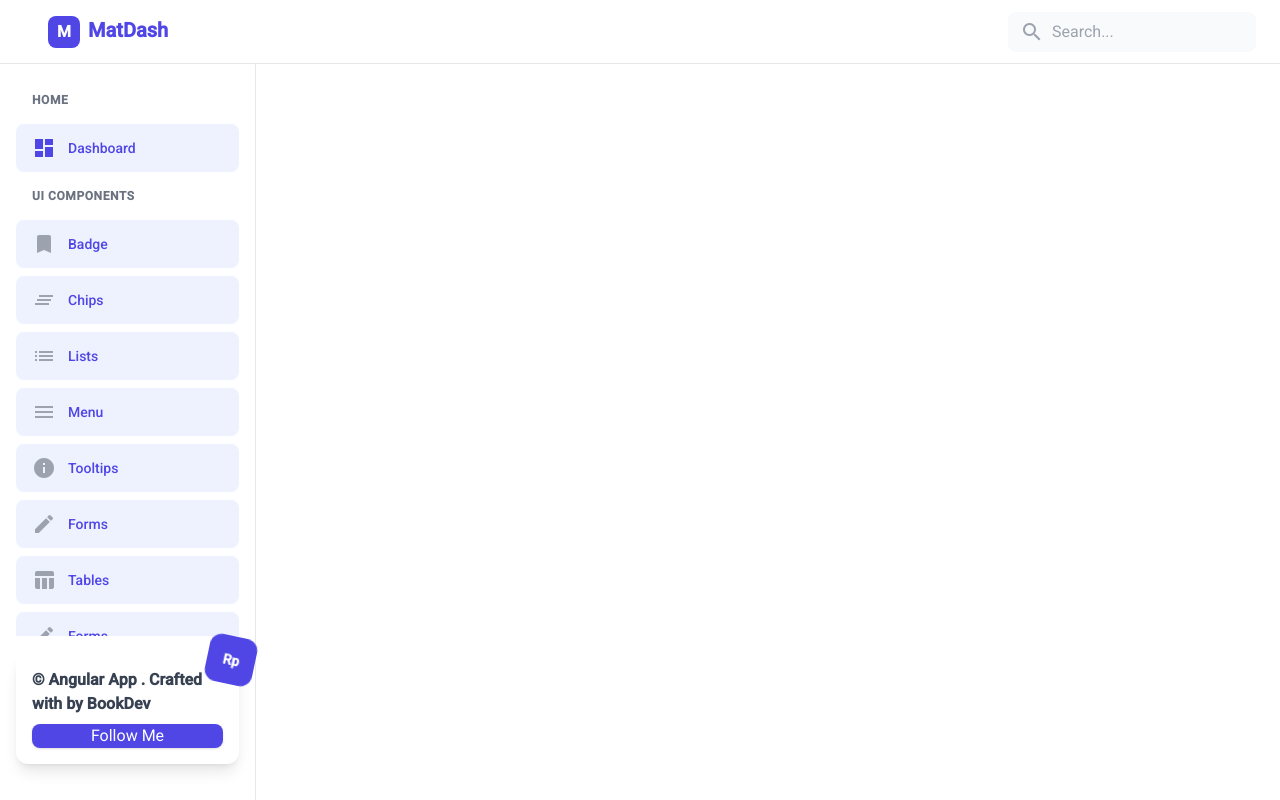
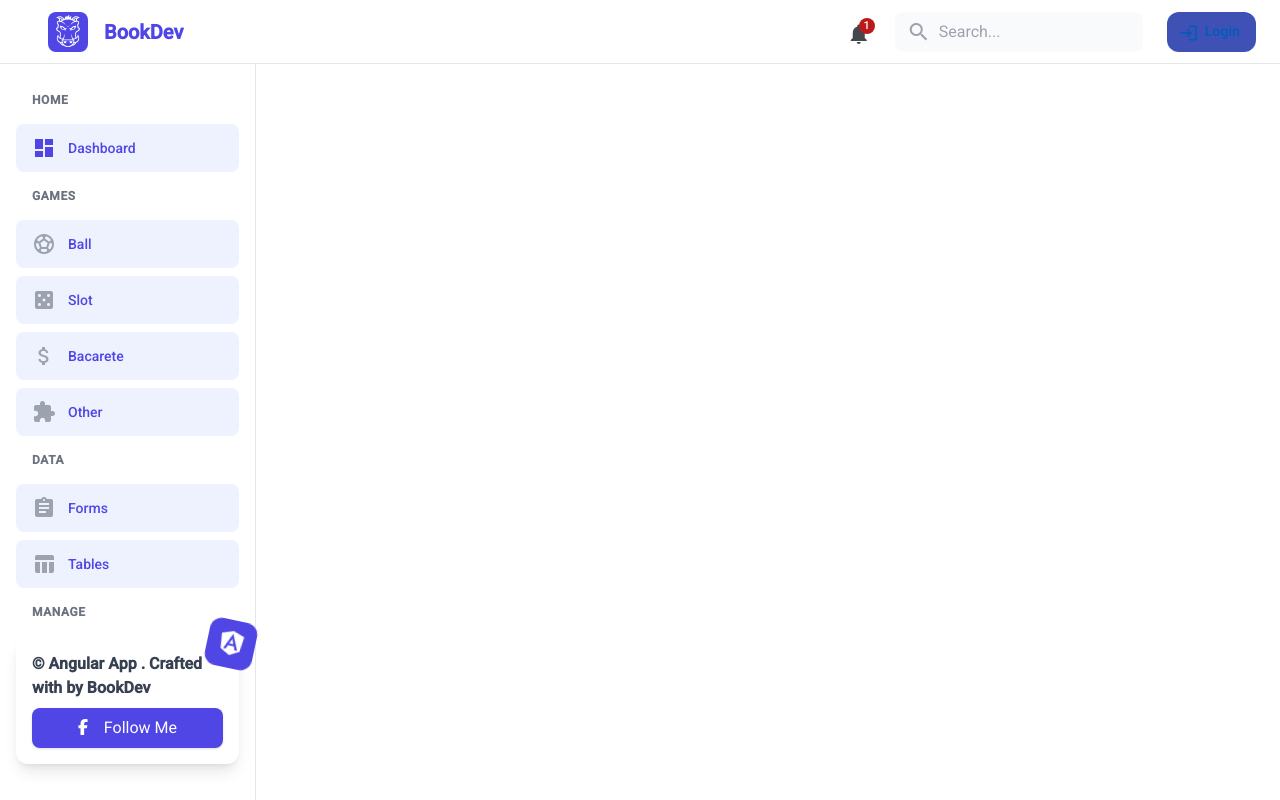
Before and after one commit to Sivakorn63110548/angular-app, an Angular app: page / in a window 1280 px wide. Built offline with nearby package versions, Linux system fonts and the light colour scheme.

Commit message:
update Mat UI

```diff
--- a/angular.json
+++ b/angular.json
@@ -27,7 +27,7 @@
               }
             ],
             "styles": [
-              "@angular/material/prebuilt-themes/magenta-violet.css",
+              "@angular/material/prebuilt-themes/azure-blue.css",
               "src/styles.css"
             ],
             "scripts": [],
@@ -91,7 +91,7 @@
               }
             ],
             "styles": [
-              "@angular/material/prebuilt-themes/magenta-violet.css",
+              "@angular/material/prebuilt-themes/azure-blue.css",
               "src/styles.css"
             ],
             "scripts": []
--- a/package.json
+++ b/package.json
@@ -23,6 +23,10 @@
     "@angular/platform-server": "^19.0.0",
     "@angular/router": "^19.0.0",
     "@angular/ssr": "^19.0.1",
+    "@fortawesome/angular-fontawesome": "^1.0.0",
+    "@fortawesome/fontawesome-svg-core": "^6.7.1",
+    "@fortawesome/free-brands-svg-icons": "^6.7.1",
+    "@fortawesome/free-solid-svg-icons": "^6.7.1",
     "chart.js": "^4.4.6",
     "express": "^4.18.2",
     "rxjs": "~7.8.0",
--- a/src/app/app.component.ts
+++ b/src/app/app.component.ts
@@ -2,7 +2,6 @@ import { Component } from '@angular/core';
 import { RouterOutlet } from '@angular/router';
 import { HomeComponent } from './home/home.component';
 import { CommonModule } from '@angular/common';
-
 @Component({
   selector: 'app-root',
   imports: [
--- a/src/app/app.config.ts
+++ b/src/app/app.config.ts
@@ -6,5 +6,5 @@ import { provideClientHydration, withEventReplay } from '@angular/platform-brows
 import { provideAnimationsAsync } from '@angular/platform-browser/animations/async';
 
 export const appConfig: ApplicationConfig = {
-  providers: [provideZoneChangeDetection({ eventCoalescing: true }), provideRouter(routes), provideClientHydration(withEventReplay()), provideAnimationsAsync()]
+  providers: [provideZoneChangeDetection({ eventCoalescing: true }), provideRouter(routes), provideClientHydration(withEventReplay()), provideAnimationsAsync(), provideAnimationsAsync(), provideAnimationsAsync()]
 };
--- a/src/app/nav-bar/nav-bar.component.html
+++ b/src/app/nav-bar/nav-bar.component.html
@@ -2,7 +2,7 @@
   <label>&nbsp;</label>
   <div class="flex-1 h-[10px] px-4 overflow-y-auto custom-scroll">
     <div *ngFor="let item of navItems" class="mb-2">
-      <div *ngIf="item.isHeader" class="px-4 py-2 text-xs font-semibold text-gray-500 uppercase tracking-wider">
+      <div *ngIf="item.isHeader" class="px-4 py-2 text-xs font-semibold text-gray-500 uppercase tracking-wider text-left">
         {{ item.label }}
       </div>
 
@@ -22,13 +22,17 @@
   <div class="w-full p-4 mb-20">
     <div class="relative bg-white rounded-xl p-4 shadow-lg w-full">
       <div class="absolute -top-4 -right-4 w-12 h-12 bg-indigo-600 rounded-xl flex items-center justify-center rotate-12">
-        <span class="text-white font-bold text-sm">Rp</span>
+        <span class="text-white font-bold text-sm">
+          <fa-icon [icon]="faAngular" class="fa-2x"></fa-icon>
+        </span>
       </div>
 
+
       <h3 class="text-base font-semibold mb-2 text-gray-700">© Angular App . Crafted with  by BookDev</h3>
-      <button mat-flat-button color="primary" class="w-full bg-indigo-600 text-white rounded-lg shadow hover:bg-indigo-700 transition-colors">
-        Follow Me
-      </button>
+      <a href="https://www.facebook.com/sivakorn.tanyupak.7/" target="_blank" rel="noopener noreferrer"
+        class="w-full bg-indigo-600 text-white rounded-lg shadow hover:bg-indigo-700 transition-colors flex items-center justify-center py-2">
+        <fa-icon [icon]="faFacebook" class="fa-1x"></fa-icon>&nbsp;&nbsp;&nbsp;&nbsp;Follow Me
+      </a>
     </div>
   </div>
 </div>
--- a/src/app/nav-bar/nav-bar.component.ts
+++ b/src/app/nav-bar/nav-bar.component.ts
@@ -2,18 +2,23 @@ import { Component } from '@angular/core';
 import { RouterModule } from '@angular/router';
 import { MatIconModule } from '@angular/material/icon';
 import { CommonModule } from '@angular/common';
+import { faAngular, faFacebookF } from '@fortawesome/free-brands-svg-icons';
+import { FontAwesomeModule } from '@fortawesome/angular-fontawesome';
 
 @Component({
   selector: 'app-nav-bar',
   imports: [
     RouterModule,
     MatIconModule,
-    CommonModule
+    CommonModule,
+    FontAwesomeModule
   ],
   templateUrl: './nav-bar.component.html',
   styleUrl: './nav-bar.component.css'
 })
 export class NavBarComponent {
+  faAngular = faAngular;
+  faFacebook = faFacebookF;
   navItems = [
     {
       label: 'HOME',
@@ -25,37 +30,36 @@ export class NavBarComponent {
       route: '/'
     },
     {
-      label: 'UI COMPONENTS',
+      label: 'Games',
       isHeader: true
     },
     {
-      label: 'Badge',
-      icon: 'bookmark',
+      label: 'Ball',
+      icon: 'sports_soccer',
       route: '/'
     },
     {
-      label: 'Chips',
-      icon: 'clear_all',
+      label: 'Slot',
+      icon: 'casino',
       route: '/'
     },
     {
-      label: 'Lists',
-      icon: 'list',
+      label: 'Bacarete',
+      icon: 'attach_money',
       route: '/'
     },
     {
-      label: 'Menu',
-      icon: 'menu',
+      label: 'Other',
+      icon: 'extension',
       route: '/'
     },
     {
-      label: 'Tooltips',
-      icon: 'info',
-      route: '/'
+      label: 'Data',
+      isHeader: true
     },
     {
       label: 'Forms',
-      icon: 'edit',
+      icon: 'assignment',
       route: '/'
     },
     {
@@ -64,53 +68,17 @@ export class NavBarComponent {
       route: '/'
     },
     {
-      label: 'Forms',
-      icon: 'edit',
+      label: 'Manage',
+      isHeader: true
+    },
+    {
+      label: 'Setting',
+      icon: 'settings',
       route: '/'
     },
     {
-      label: 'Tables',
-      icon: 'table_chart',
-      route: '/'
-    },
-    {
-      label: 'Forms',
-      icon: 'edit',
-      route: '/'
-    },
-    {
-      label: 'Tables',
-      icon: 'table_chart',
-      route: '/'
-    },
-    {
-      label: 'Forms',
-      icon: 'edit',
-      route: '/'
-    },
-    {
-      label: 'Tables',
-      icon: 'table_chart',
-      route: '/'
-    },
-    {
-      label: 'Forms',
-      icon: 'edit',
-      route: '/'
-    },
-    {
-      label: 'Tables',
-      icon: 'table_chart',
-      route: '/'
-    },
-    {
-      label: 'Forms',
-      icon: 'edit',
-      route: '/'
-    },
-    {
-      label: 'Tables',
-      icon: 'table_chart',
+      label: 'About',
+      icon: 'info',
       route: '/'
     }
   ];
--- a/src/app/top-bar/top-bar.component.css
+++ b/src/app/top-bar/top-bar.component.css
@@ -0,0 +1,23 @@
+.login-btn {
+    display: flex;
+    align-items: center;
+    background-color: #3f51b5;
+    color: white;
+    padding: 8px 16px;
+    border-radius: 12px;
+    font-size: 14px;
+    text-transform: none;
+    transition: background-color 0.3s ease;
+  }
+
+  .login-btn:hover {
+    background-color: #303f9f;
+  }
+
+  .login-btn .mat-icon {
+    font-size: 20px;
+  }
+
+  .login-btn span {
+    font-weight: 500;
+  }
--- a/src/app/top-bar/top-bar.component.html
+++ b/src/app/top-bar/top-bar.component.html
@@ -1,28 +1,30 @@
 <div class="h-16 bg-white border-b border-gray-200 flex items-center justify-between px-6">
- <div class="p-6">
-    <div class="flex items-left gap-2">
-      <div class="w-8 h-8 bg-indigo-600 rounded-lg flex items-center justify-center">
-        <span class="text-white font-bold">M</span>
+ <div class="p-6 left-2">
+    <div class="flex items-left gap-4">
+      <div class="w-10 h-10 bg-indigo-600 rounded-lg flex items-center justify-center">
+        <span class="text-white font-bold">
+          <fa-icon [icon]="faGrunt" class="fa-2x"></fa-icon>
+        </span>
       </div>
-      <span class="text-xl font-semibold text-indigo-600">MatDash</span>
+      <div class="w-10 h-10 rounded-lg flex items-center justify-right">
+        <span class="text-xl font-semibold text-indigo-600">BookDev</span>
+      </div>
     </div>
   </div>
 
     <div class="flex items-center gap-4">
-      <div class="hidden md:flex items-center bg-gray-50 rounded-lg px-3 py-2">
-        <mat-icon class="text-gray-400">search</mat-icon>
-        <input
-          type="text"
-          placeholder="Search..."
-          class="bg-transparent border-none outline-none ml-2 w-48"
-        >
-      </div>
+      <!-- Notifications -->
+      <button mat-icon-button [matMenuTriggerFor]="notificationMenu">
+        <mat-icon
+          [matBadge]="'1'"
+          matBadgeColor="accent"
+          aria-hidden="false">
+          notifications
+        </mat-icon>
+      </button>
 
-      <!-- Notifications -->
-      <!-- <button mat-icon-button [matMenuTrigger]="notificationMenu">
-        <mat-icon [matBadge]="'1'" matBadgeColor="accent">notifications</mat-icon>
-      </button> -->
-      <mat-menu #notificationMenu="matMenu" class="w-80">
+
+      <mat-menu #notificationMenu="matMenu" class="w-80" [@menuSlide] matMenuPosition="right">
         <div class="p-4">
           <div class="text-sm font-medium mb-2">Notifications</div>
           <div class="text-sm text-gray-600 mb-2">
@@ -34,8 +36,26 @@
         </div>
       </mat-menu>
 
+
+      <div class="hidden md:flex items-center bg-gray-50 rounded-lg px-3 py-2 color-black">
+        <mat-icon class="text-gray-400">search</mat-icon>
+        <input
+          type="text"
+          placeholder="Search..."
+          class="bg-transparent border-none outline-none ml-2 w-48 text-gray-400"
+        >
+      </div>
+
       <!-- Profile -->
-      <!-- <button mat-button [matMenuTrigger]="profileMenu" class="ml-2">
+      <div *ngIf="!isLoggedIn; else loggedInMenu">
+        <button mat-button class="login-btn ml-2">
+          <mat-icon class="mr-2">login</mat-icon>
+          <span>Login</span>
+        </button>
+      </div>
+
+      <ng-template #loggedInMenu>
+        <button mat-button [matMenuTriggerFor]="profileMenu" class="ml-2">
           <div class="flex items-center gap-2">
             <img
               src="/api/placeholder/32/32"
@@ -45,7 +65,7 @@
             <span class="hidden md:inline">User Name</span>
             <mat-icon>expand_more</mat-icon>
           </div>
-      </button> -->
+        </button>
         <mat-menu #profileMenu="matMenu">
           <button mat-menu-item>
             <mat-icon>person</mat-icon>
@@ -61,5 +81,6 @@
             <span>Logout</span>
           </button>
         </mat-menu>
+      </ng-template>
     </div>
   </div>
--- a/src/app/top-bar/top-bar.component.ts
+++ b/src/app/top-bar/top-bar.component.ts
@@ -1,23 +1,45 @@
-import { Component, EventEmitter } from '@angular/core';
+import { Component } from '@angular/core';
 import { MatIconModule } from '@angular/material/icon';
-import { MatMenuModule } from '@angular/material/menu';  // <-- Import MatMenuModule
+import { MatMenuModule } from '@angular/material/menu';
 import { MatButtonModule } from '@angular/material/button';
 import { MatDividerModule } from '@angular/material/divider';
+import { MatBadgeModule } from '@angular/material/badge';
+import { FontAwesomeModule } from '@fortawesome/angular-fontawesome';
+import { faGrunt } from '@fortawesome/free-brands-svg-icons';
+import { trigger, transition, style, animate } from '@angular/animations';
+import { CommonModule } from '@angular/common';
 
 @Component({
   selector: 'app-top-bar',
+  standalone: true,
   imports: [
+    MatMenuModule,
     MatIconModule,
-    MatMenuModule,
     MatButtonModule,
-    MatDividerModule
+    MatDividerModule,
+    MatBadgeModule,
+    FontAwesomeModule,
+    CommonModule
   ],
   templateUrl: './top-bar.component.html',
-  styleUrl: './top-bar.component.css'
+  styleUrls: ['./top-bar.component.css'],
+  animations: [
+    trigger('menuSlide', [
+      transition(':enter', [
+        style({ transform: 'translateY(-10px)', opacity: 0 }),
+        animate('200ms ease-in', style({ transform: 'translateY(0)', opacity: 1 }))
+      ]),
+      transition(':leave', [
+        animate('150ms ease-out', style({ transform: 'translateY(-10px)', opacity: 0 }))
+      ])
+    ])
+  ]
 })
 export class TopBarComponent {
+  faGrunt = faGrunt;
   notificationsCount = 1;
   isSidebarClosed = false;
+  isLoggedIn = false;
 
   toggleSidebar() {
     this.isSidebarClosed = !this.isSidebarClosed;
```
Also changed, not shown: 1 other file (tests, documents, lock files or other folders). Lines whose indentation alone changed are shown as unchanged.
